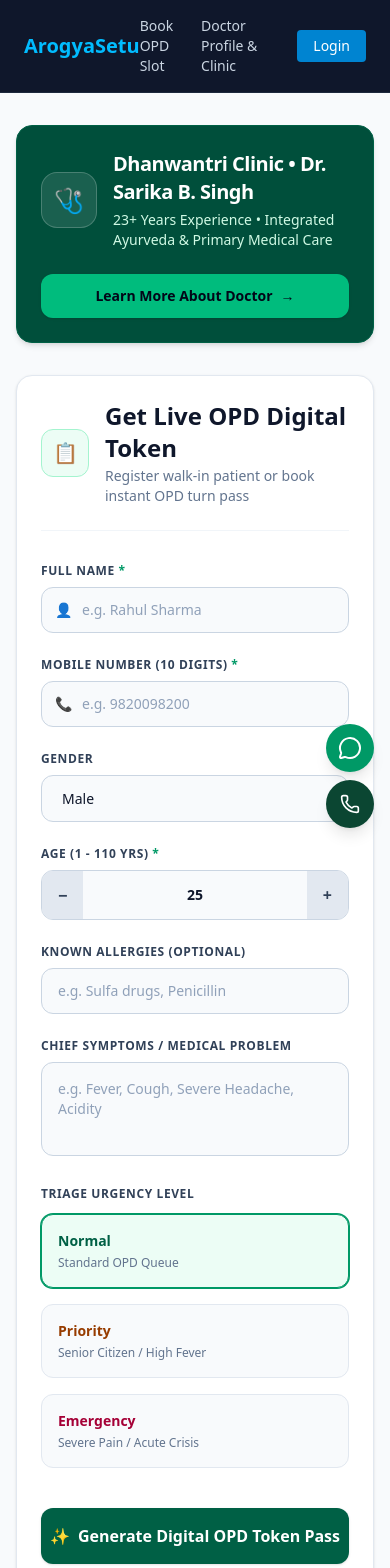
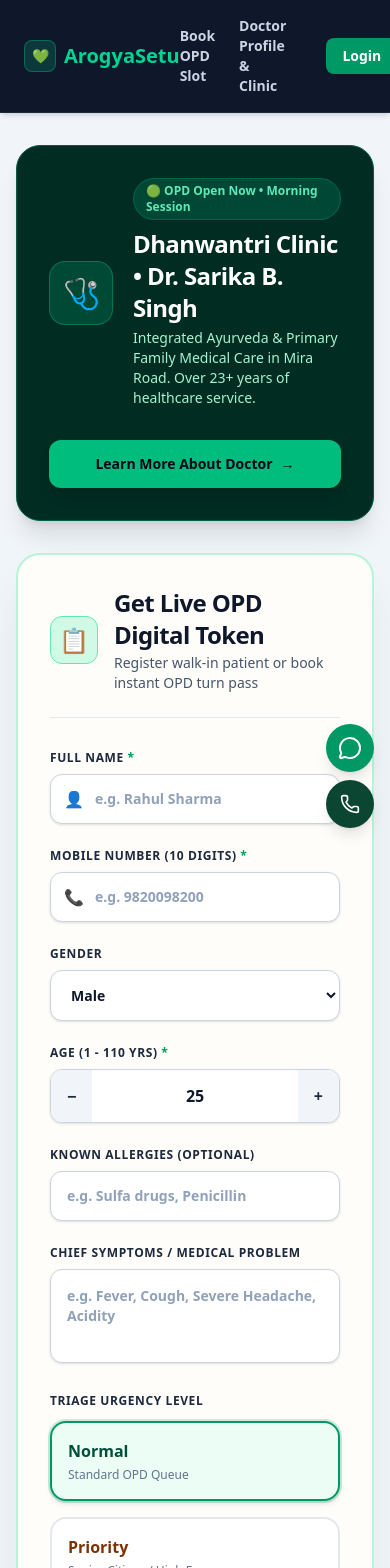
Before and after one commit to purvatawade/ty_project, a Next.js app: page / in a window 390 px wide. Shown: the top 1568 px of the page. Built offline with nearby package versions, Linux system fonts and the light colour scheme.

Commit message:
fix: update navbar href to match doctor-workspace route directory

```diff
--- a/src/app/page.tsx
+++ b/src/app/page.tsx
@@ -18,46 +18,51 @@
   };
 
   return (
-    <div className="min-h-screen bg-slate-50 text-slate-800 py-8 px-4 sm:px-6 lg:px-8">
+    <div className="min-h-screen bg-slate-100 text-slate-900 pt-8 pb-16 px-4 sm:px-6 lg:px-8">
       {/* WIDE CENTERED CONTAINER */}
       <div className="max-w-6xl mx-auto space-y-8">
 
-        {/* TOP CLINIC BANNER */}
-        <div className="bg-emerald-900 border border-emerald-800 rounded-2xl p-6 md:p-8 flex flex-col md:flex-row items-center justify-between gap-6 shadow-md text-white">
-          <div className="flex items-center gap-4">
-            <div className="w-14 h-14 rounded-2xl bg-white/10 border border-white/20 flex items-center justify-center text-white font-bold text-2xl shrink-0">
+        {/* TOP HERO BANNER (SPACED FROM NAVBAR) */}
+        <div className="bg-emerald-950 border border-emerald-800 rounded-3xl p-8 md:p-10 flex flex-col md:flex-row items-center justify-between gap-8 shadow-xl text-white">
+          <div className="flex items-center gap-5">
+            <div className="w-16 h-16 rounded-2xl bg-emerald-500/20 border border-emerald-500/40 flex items-center justify-center text-emerald-300 font-bold text-3xl shrink-0">
               🩺
             </div>
             <div>
-              <h1 className="text-xl md:text-2xl font-bold tracking-tight text-white">
+              <div className="inline-block px-3 py-1 bg-emerald-900/80 border border-emerald-700/60 text-emerald-300 text-xs font-semibold rounded-full mb-2">
+                🟢 OPD Open Now • Morning Session
+              </div>
+              <h1 className="text-2xl md:text-3xl font-extrabold tracking-tight text-white">
                 Dhanwantri Clinic • Dr. Sarika B. Singh
               </h1>
-              <p className="text-emerald-100 text-sm mt-1">
-                23+ Years Experience • Integrated Ayurveda &amp; Primary Medical Care
+              <p className="text-emerald-200 text-sm mt-1 max-w-xl">
+                Integrated Ayurveda &amp; Primary Family Medical Care in Mira Road. Over 23+ years of healthcare service.
               </p>
             </div>
           </div>
 
           <Link
             href="/clinic"
-            className="w-full md:w-auto inline-flex items-center justify-center gap-2 bg-emerald-500 hover:bg-emerald-400 text-slate-950 font-bold px-6 py-3 rounded-xl transition shadow-sm text-sm whitespace-nowrap"
+            className="w-full md:w-auto inline-flex items-center justify-center gap-2 bg-emerald-500 hover:bg-emerald-400 text-slate-950 font-bold px-6 py-3.5 rounded-xl transition shadow-lg text-sm whitespace-nowrap"
           >
             <span>Learn More About Doctor</span>
             <span>→</span>
           </Link>
         </div>
 
-        {/* MAIN REGISTRATION CARD */}
-        <div className="bg-white border border-slate-200 rounded-2xl p-6 sm:p-10 shadow-sm">
+        {/* MAIN FORM CONTAINER (LIGHT CREAM FILL WITH POP SHADOW & BORDER) */}
+        <div className="bg-[#FFFDF9] border-2 border-emerald-200/80 rounded-3xl p-8 sm:p-12 shadow-2xl shadow-emerald-950/10">
 
           {/* HEADER */}
-          <div className="flex items-center gap-4 mb-8 pb-6 border-b border-slate-100">
-            <div className="w-12 h-12 rounded-xl bg-emerald-50 border border-emerald-200 flex items-center justify-center text-emerald-700 font-bold text-xl shrink-0">
+          <div className="flex items-center gap-4 mb-8 pb-6 border-b border-slate-200">
+            <div className="w-12 h-12 rounded-xl bg-emerald-100 border border-emerald-300 flex items-center justify-center text-emerald-800 font-bold text-2xl shrink-0">
               📋
             </div>
             <div>
-              <h2 className="text-2xl font-bold text-slate-900">Get Live OPD Digital Token</h2>
-              <p className="text-slate-500 text-sm mt-0.5">
+              <h2 className="text-2xl font-black text-slate-900 tracking-tight">
+                Get Live OPD Digital Token
+              </h2>
+              <p className="text-slate-600 text-sm font-medium mt-0.5">
                 Register walk-in patient or book instant OPD turn pass
               </p>
             </div>
@@ -66,14 +71,14 @@
           {/* FORM */}
           <form onSubmit={handleGenerateToken} className="space-y-6">
 
-            {/* ROW 1: NAME & MOBILE */}
+            {/* ROW 1: FULL NAME & MOBILE NUMBER */}
             <div className="grid grid-cols-1 md:grid-cols-2 gap-6">
               <div>
-                <label className="block text-xs font-bold text-slate-700 uppercase tracking-wider mb-2">
+                <label className="block text-xs font-bold text-slate-800 uppercase tracking-wider mb-2">
                   Full Name <span className="text-emerald-600">*</span>
                 </label>
                 <div className="relative">
-                  <span className="absolute inset-y-0 left-0 pl-3.5 flex items-center text-slate-400 text-sm pointer-events-none">
+                  <span className="absolute inset-y-0 left-0 pl-3.5 flex items-center text-slate-500 text-base pointer-events-none">
                     👤
                   </span>
                   <input
@@ -81,18 +86,18 @@
                     value={fullName}
                     onChange={(e) => setFullName(e.target.value)}
                     placeholder="e.g. Rahul Sharma"
-                    className="w-full bg-slate-50 border border-slate-300 text-slate-900 pl-10 pr-4 py-3 rounded-xl focus:outline-none focus:bg-white focus:border-emerald-600 focus:ring-1 focus:ring-emerald-600 placeholder:text-slate-400 text-sm transition"
+                    className="w-full bg-white border border-slate-300 text-slate-900 font-semibold pl-11 pr-4 py-3.5 rounded-xl focus:outline-none focus:border-emerald-600 focus:ring-2 focus:ring-emerald-600/20 placeholder:text-slate-400 text-sm transition shadow-sm"
                     required
                   />
                 </div>
               </div>
 
               <div>
-                <label className="block text-xs font-bold text-slate-700 uppercase tracking-wider mb-2">
+                <label className="block text-xs font-bold text-slate-800 uppercase tracking-wider mb-2">
                   Mobile Number (10 Digits) <span className="text-emerald-600">*</span>
                 </label>
                 <div className="relative">
-                  <span className="absolute inset-y-0 left-0 pl-3.5 flex items-center text-slate-400 text-sm pointer-events-none">
+                  <span className="absolute inset-y-0 left-0 pl-3.5 flex items-center text-slate-500 text-base pointer-events-none">
                     📞
                   </span>
                   <input
@@ -100,23 +105,23 @@
                     value={mobileNumber}
                     onChange={(e) => setMobileNumber(e.target.value)}
                     placeholder="e.g. 9820098200"
-                    className="w-full bg-slate-50 border border-slate-300 text-slate-900 pl-10 pr-4 py-3 rounded-xl focus:outline-none focus:bg-white focus:border-emerald-600 focus:ring-1 focus:ring-emerald-600 placeholder:text-slate-400 text-sm transition"
+                    className="w-full bg-white border border-slate-300 text-slate-900 font-semibold pl-11 pr-4 py-3.5 rounded-xl focus:outline-none focus:border-emerald-600 focus:ring-2 focus:ring-emerald-600/20 placeholder:text-slate-400 text-sm transition shadow-sm"
                     required
                   />
                 </div>
               </div>
             </div>
 
-            {/* ROW 2: GENDER, AGE & ALLERGIES */}
+            {/* ROW 2: GENDER, AGE & KNOWN ALLERGIES */}
             <div className="grid grid-cols-1 md:grid-cols-3 gap-6">
               <div>
-                <label className="block text-xs font-bold text-slate-700 uppercase tracking-wider mb-2">
+                <label className="block text-xs font-bold text-slate-800 uppercase tracking-wider mb-2">
                   Gender
                 </label>
                 <select
                   value={gender}
                   onChange={(e) => setGender(e.target.value)}
-                  className="w-full bg-slate-50 border border-slate-300 text-slate-900 px-4 py-3 rounded-xl focus:outline-none focus:bg-white focus:border-emerald-600 focus:ring-1 focus:ring-emerald-600 text-sm transition"
+                  className="w-full bg-white border border-slate-300 text-slate-900 font-semibold px-4 py-3.5 rounded-xl focus:outline-none focus:border-emerald-600 focus:ring-2 focus:ring-emerald-600/20 text-sm transition shadow-sm"
                 >
                   <option value="Male">Male</option>
                   <option value="Female">Female</option>
@@ -125,24 +130,24 @@
               </div>
 
               <div>
-                <label className="block text-xs font-bold text-slate-700 uppercase tracking-wider mb-2">
+                <label className="block text-xs font-bold text-slate-800 uppercase tracking-wider mb-2">
                   Age (1 - 110 YRS) <span className="text-emerald-600">*</span>
                 </label>
-                <div className="flex items-center bg-slate-50 border border-slate-300 rounded-xl overflow-hidden">
+                <div className="flex items-center bg-white border border-slate-300 rounded-xl overflow-hidden shadow-sm">
                   <button
                     type="button"
                     onClick={() => setAge(Math.max(1, age - 1))}
-                    className="px-4 py-3 bg-slate-200 text-slate-700 hover:bg-slate-300 font-bold text-base transition"
+                    className="px-4 py-3.5 bg-slate-100 text-slate-800 hover:bg-slate-200 font-extrabold text-base transition"
                   >
                     −
                   </button>
-                  <span className="flex-1 text-center font-bold text-slate-900 text-sm">
+                  <span className="flex-1 text-center font-bold text-slate-900 text-base">
                     {age}
                   </span>
                   <button
                     type="button"
                     onClick={() => setAge(Math.min(110, age + 1))}
-                    className="px-4 py-3 bg-slate-200 text-slate-700 hover:bg-slate-300 font-bold text-base transition"
+                    className="px-4 py-3.5 bg-slate-100 text-slate-800 hover:bg-slate-200 font-extrabold text-base transition"
                   >
                     +
                   </button>
@@ -150,7 +155,7 @@
               </div>
 
               <div>
-                <label className="block text-xs font-bold text-slate-700 uppercase tracking-wider mb-2">
+                <label className="block text-xs font-bold text-slate-800 uppercase tracking-wider mb-2">
                   Known Allergies (Optional)
                 </label>
                 <input
@@ -158,14 +163,14 @@
                   value={allergies}
                   onChange={(e) => setAllergies(e.target.value)}
                   placeholder="e.g. Sulfa drugs, Penicillin"
-                  className="w-full bg-slate-50 border border-slate-300 text-slate-900 px-4 py-3 rounded-xl focus:outline-none focus:bg-white focus:border-emerald-600 focus:ring-1 focus:ring-emerald-600 placeholder:text-slate-400 text-sm transition"
+                  className="w-full bg-white border border-slate-300 text-slate-900 font-semibold px-4 py-3.5 rounded-xl focus:outline-none focus:border-emerald-600 focus:ring-2 focus:ring-emerald-600/20 placeholder:text-slate-400 text-sm transition shadow-sm"
                 />
               </div>
             </div>
 
             {/* ROW 3: CHIEF SYMPTOMS */}
             <div>
-              <label className="block text-xs font-bold text-slate-700 uppercase tracking-wider mb-2">
+              <label className="block text-xs font-bold text-slate-800 uppercase tracking-wider mb-2">
                 Chief Symptoms / Medical Problem
               </label>
               <textarea
@@ -173,13 +178,13 @@
                 onChange={(e) => setSymptoms(e.target.value)}
                 rows={3}
                 placeholder="e.g. Fever, Cough, Severe Headache, Acidity"
-                className="w-full bg-slate-50 border border-slate-300 text-slate-900 p-4 rounded-xl focus:outline-none focus:bg-white focus:border-emerald-600 focus:ring-1 focus:ring-emerald-600 placeholder:text-slate-400 text-sm transition resize-none"
+                className="w-full bg-white border border-slate-300 text-slate-900 font-semibold p-4 rounded-xl focus:outline-none focus:border-emerald-600 focus:ring-2 focus:ring-emerald-600/20 placeholder:text-slate-400 text-sm transition resize-none shadow-sm"
               />
             </div>
 
             {/* ROW 4: TRIAGE URGENCY LEVEL */}
             <div>
-              <label className="block text-xs font-bold text-slate-700 uppercase tracking-wider mb-3">
+              <label className="block text-xs font-bold text-slate-800 uppercase tracking-wider mb-3">
                 Triage Urgency Level
               </label>
               <div className="grid grid-cols-1 sm:grid-cols-3 gap-4">
@@ -188,42 +193,42 @@
                 <button
                   type="button"
                   onClick={() => setTriageLevel('Normal')}
-                  className={`p-4 rounded-xl border text-left transition ${
+                  className={`p-4 rounded-2xl border-2 text-left transition ${
                     triageLevel === 'Normal'
-                      ? 'bg-emerald-50 border-emerald-600 text-emerald-950 ring-1 ring-emerald-600'
-                      : 'bg-slate-50 border-slate-200 text-slate-600 hover:border-slate-300'
+                      ? 'bg-emerald-50 border-emerald-600 text-emerald-950 shadow-md ring-2 ring-emerald-600/20'
+                      : 'bg-white border-slate-200 text-slate-600 hover:border-slate-300'
                   }`}
                 >
-                  <div className="font-bold text-sm text-emerald-800">Normal</div>
-                  <div className="text-xs text-slate-500 mt-1">Standard OPD Queue</div>
+                  <div className="font-bold text-base text-emerald-900">Normal</div>
+                  <div className="text-xs text-slate-500 font-medium mt-1">Standard OPD Queue</div>
                 </button>
 
                 {/* PRIORITY */}
                 <button
                   type="button"
                   onClick={() => setTriageLevel('Priority')}
-                  className={`p-4 rounded-xl border text-left transition ${
+                  className={`p-4 rounded-2xl border-2 text-left transition ${
                     triageLevel === 'Priority'
-                      ? 'bg-amber-50 border-amber-500 text-amber-950 ring-1 ring-amber-500'
-                      : 'bg-slate-50 border-slate-200 text-slate-600 hover:border-slate-300'
+                      ? 'bg-amber-50 border-amber-500 text-amber-950 shadow-md ring-2 ring-amber-500/20'
+                      : 'bg-white border-slate-200 text-slate-600 hover:border-slate-300'
                   }`}
                 >
-                  <div className="font-bold text-sm text-amber-800">Priority</div>
-                  <div className="text-xs text-slate-500 mt-1">Senior Citizen / High Fever</div>
+                  <div className="font-bold text-base text-amber-900">Priority</div>
+                  <div className="text-xs text-slate-500 font-medium mt-1">Senior Citizen / High Fever</div>
                 </button>
 
                 {/* EMERGENCY */}
                 <button
                   type="button"
                   onClick={() => setTriageLevel('Emergency')}
-                  className={`p-4 rounded-xl border text-left transition ${
+                  className={`p-4 rounded-2xl border-2 text-left transition ${
                     triageLevel === 'Emergency'
-                      ? 'bg-rose-50 border-rose-500 text-rose-950 ring-1 ring-rose-500'
-                      : 'bg-slate-50 border-slate-200 text-slate-600 hover:border-slate-300'
+                      ? 'bg-rose-50 border-rose-500 text-rose-950 shadow-md ring-2 ring-rose-500/20'
+                      : 'bg-white border-slate-200 text-slate-600 hover:border-slate-300'
                   }`}
                 >
-                  <div className="font-bold text-sm text-rose-800">Emergency</div>
-                  <div className="text-xs text-slate-500 mt-1">Severe Pain / Acute Crisis</div>
+                  <div className="font-bold text-base text-rose-900">Emergency</div>
+                  <div className="text-xs text-slate-500 font-medium mt-1">Severe Pain / Acute Crisis</div>
                 </button>
 
               </div>
@@ -233,7 +238,7 @@
             <div className="pt-4">
               <button
                 type="submit"
-                className="w-full bg-emerald-800 hover:bg-emerald-700 text-white font-bold py-4 rounded-xl transition shadow-sm flex items-center justify-center gap-2 text-base"
+                className="w-full bg-emerald-700 hover:bg-emerald-600 text-white font-black py-4 rounded-2xl transition shadow-xl shadow-emerald-950/20 flex items-center justify-center gap-2 text-base tracking-wide"
               >
                 <span>✨</span>
                 <span>Generate Digital OPD Token Pass</span>
--- a/src/components/Navbar.tsx
+++ b/src/components/Navbar.tsx
@@ -7,59 +7,50 @@
   const { user, logout } = useAuth();
 
   return (
-    <header className="bg-slate-900 border-b border-slate-800 px-6 py-4 flex items-center justify-between">
-      <Link href="/" className="text-xl font-bold text-sky-400">
-        ArogyaSetu
+    <header className="bg-slate-900 text-white border-b border-slate-800 px-6 py-4 flex items-center justify-between sticky top-0 z-50 shadow-md">
+      <Link href="/" className="text-xl font-bold text-emerald-400 flex items-center gap-2">
+        <span className="w-8 h-8 rounded-lg bg-emerald-500/20 border border-emerald-500/40 flex items-center justify-center text-emerald-300 text-sm">
+          💚
+        </span>
+        <span>ArogyaSetu</span>
       </Link>
 
-      <nav className="flex items-center space-x-6 text-sm font-medium">
-        {/* PUBLIC & CLIENT (PATIENT) ACCESSIBLE ROUTES */}
-        <Link href="/" className="text-slate-300 hover:text-sky-400 transition">
+      <nav className="flex items-center space-x-6 text-sm font-semibold">
+        {/* PUBLIC & PATIENT ACCESSIBLE ROUTES */}
+        <Link href="/" className="text-slate-300 hover:text-emerald-400 transition">
           Book OPD Slot
         </Link>
-        <Link href="/clinic" className="text-slate-300 hover:text-sky-400 transition">
-          Doctor Profile & Clinic
+        <Link href="/clinic" className="text-slate-300 hover:text-emerald-400 transition">
+          Doctor Profile &amp; Clinic
         </Link>
 
-        {/* ADMIN (DOCTOR / STAFF ONLY) ROUTES - HIDDEN FROM PATIENTS */}
+        {/* ADMIN (DOCTOR / STAFF ONLY) ROUTES */}
         {user?.role === 'admin' && (
           <>
-            <Link
-              href="/doctor-workspace"
-              className="text-emerald-400 hover:text-emerald-300 transition"
-            >
+            <Link href="/doctor-workspace" className="text-emerald-400 hover:text-emerald-300 transition">
               Doctor Desk
             </Link>
-            <Link
-              href="/reception"
-              className="text-emerald-400 hover:text-emerald-300 transition"
-            >
-              Reception & Triage
+            <Link href="/reception" className="text-emerald-400 hover:text-emerald-300 transition">
+              Reception &amp; Triage
             </Link>
-            <Link
-              href="/prescription"
-              className="text-emerald-400 hover:text-emerald-300 transition"
-            >
+            <Link href="/prescription" className="text-emerald-400 hover:text-emerald-300 transition">
               Prescriptions
             </Link>
-            <Link
-              href="/analytics"
-              className="text-amber-400 hover:text-amber-300 transition"
-            >
+            <Link href="/analytics" className="text-amber-400 hover:text-amber-300 transition">
               OPD Analytics
             </Link>
           </>
         )}
 
-        {/* LOGIN / LOGOUT USER CONTROL */}
+        {/* USER CONTROL */}
         {user ? (
           <div className="flex items-center gap-3 ml-4">
-            <span className="text-xs px-2 py-1 bg-slate-800 border border-slate-700 rounded text-sky-300">
+            <span className="text-xs font-bold px-2.5 py-1 bg-emerald-950 border border-emerald-700 text-emerald-300 rounded-md">
               {user.role === 'admin' ? 'Doctor / Admin' : 'Patient'}
             </span>
             <button
               onClick={logout}
-              className="bg-red-600/80 hover:bg-red-600 text-white px-3 py-1.5 rounded transition text-xs"
+              className="bg-red-600 hover:bg-red-700 text-white px-3 py-1.5 rounded-lg transition text-xs font-bold"
             >
               Logout
             </button>
@@ -67,7 +58,7 @@
         ) : (
           <Link
             href="/login"
-            className="bg-sky-600 hover:bg-sky-500 text-white px-4 py-1.5 rounded transition ml-4"
+            className="bg-emerald-600 hover:bg-emerald-500 text-white px-4 py-2 rounded-lg transition ml-4 shadow-sm"
           >
             Login
           </Link>
```
Also changed, not shown: src/app/doctor-workspace/page.tsx (+127 -25 lines).
